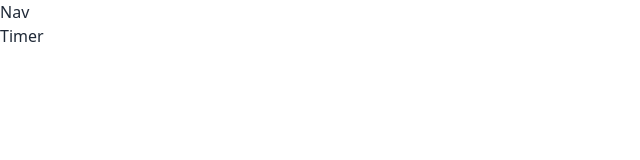
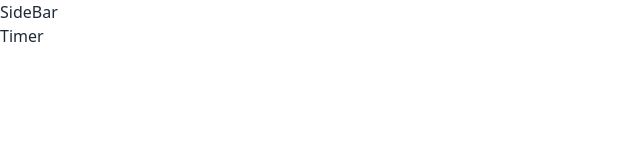
Before and after one commit to michaelcanonizado/daisyui-pomodoro, a React (Create React App) app: page /#/timer in a window 1280 px wide. Shown: the top 160 px of the page, without its empty margins (0-640 px from the left). Built offline with nearby package versions, Linux system fonts and the light colour scheme.

Commit message:
Replaced .js files with .tsx

```diff
--- a/src/App.tsx
+++ b/src/App.tsx
@@ -1,4 +1,4 @@
-import React from 'react';
+import React, { FC, ReactElement } from 'react';
 import { createHashRouter, RouterProvider, Navigate } from 'react-router-dom';
 
 import Timer from './pages/Timer';
@@ -17,8 +17,8 @@ const router = createHashRouter([
 	},
 ]);
 
-function App() {
+const App: FC = (): ReactElement => {
 	return <RouterProvider router={router} />;
-}
+};
 
 export default App;
--- /dev/null
+++ b/src/components/SideBar/SideBar.tsx
@@ -0,0 +1,5 @@
+import React from 'react';
+
+export default function SideBar() {
+	return <nav className="">SideBar</nav>;
+}
--- a/src/pages/RootLayout.js
+++ /dev/null
@@ -1,13 +0,0 @@
-import React from 'react';
-import { Outlet } from 'react-router-dom';
-
-export default function RootLayout() {
-	return (
-		<div>
-			<h1>Nav</h1>
-			<main>
-				<Outlet />
-			</main>
-		</div>
-	);
-}
--- /dev/null
+++ b/src/pages/RootLayout.tsx
@@ -0,0 +1,16 @@
+import React, { FC, ReactElement } from 'react';
+import { Outlet } from 'react-router-dom';
+
+import SideBar from '../components/SideBar/SideBar';
+
+const RootLayout: FC = (): ReactElement => {
+	return (
+		<div className="">
+			<SideBar />
+			<main className="">
+				<Outlet />
+			</main>
+		</div>
+	);
+};
+export default RootLayout;
```
Also changed, not shown: src/pages/Settings.tsx (renamed from src/pages/Settings.js), src/pages/Timer.tsx (renamed from src/pages/Timer.js).
